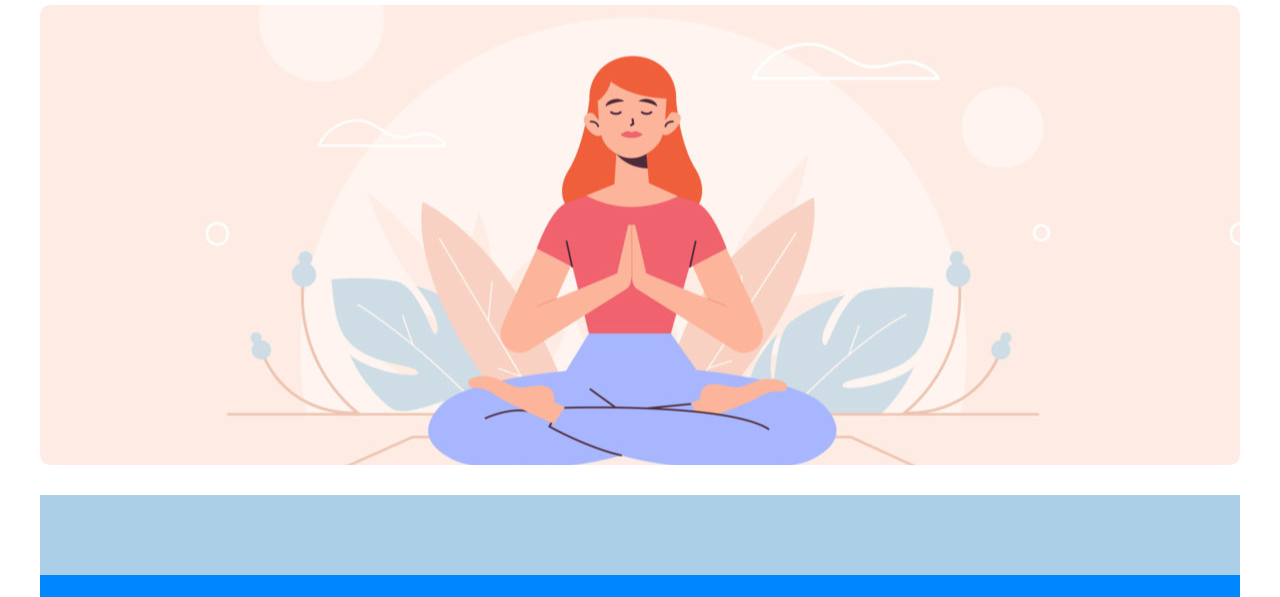
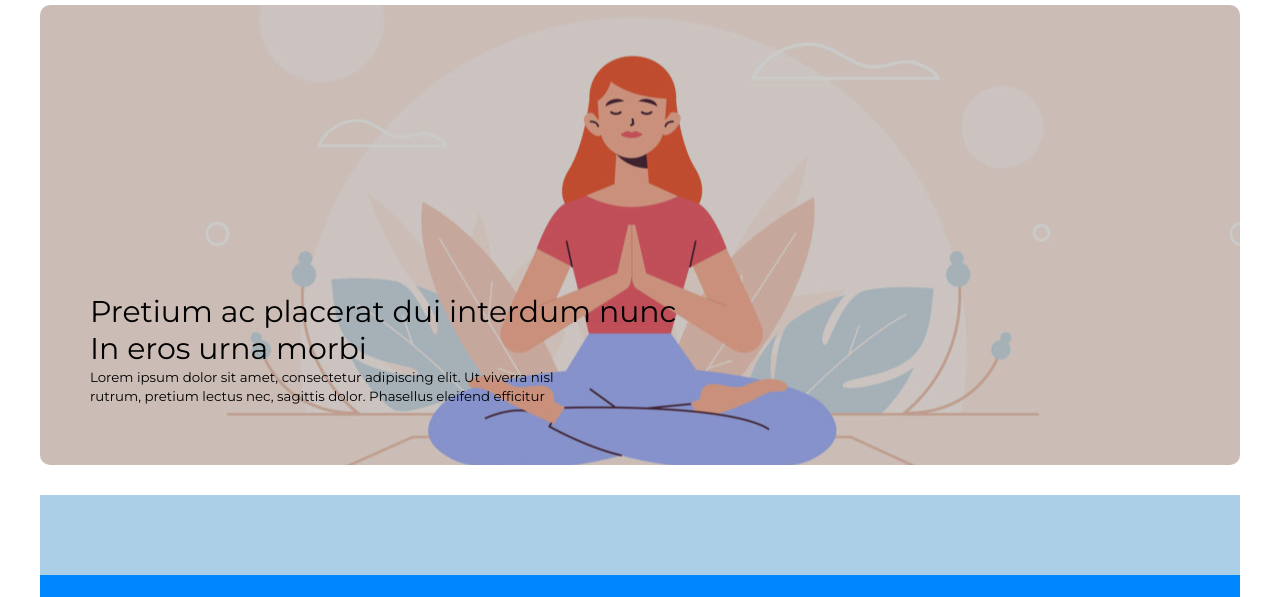
Before and after one commit to Evanflow89/htmlcss-wp, a plain HTML site: page index.html in a window 1280 px wide. Shown: the part 165-762 px from the top of the page. Drawn offline with Linux system fonts and the light colour scheme.

Commit message:
Added Content hero structure

```diff
--- a/Css/style.css
+++ b/Css/style.css
@@ -54,7 +54,21 @@ width: 100%x;
 background-image: url(../img/banner.jpg);
 background-position: center center;
 margin-bottom: 30px;
+filter: brightness(80%);
+position: relative;
 }
+
+.content-hero {
+    position: absolute;
+    bottom: 60px;
+    left: 50px;
+}
+
+.content-hero h2 {
+    font-weight: 400;
+    font-size: 30px;
+}
+
 
 .layout {
     min-height: 400px;
--- a/index.html
+++ b/index.html
@@ -32,9 +32,18 @@
             <!-- ###################### /SECTION HEADER ###################### -->
             <!-- ######################## SECTION HERO ###################### -->
         </div>
+
         <div class="hero">
-            <!-- ####################### /SECTION HERO ###################### -->
+
+            <div class="content-hero">
+                <h2>Pretium ac placerat dui interdum nunc <br>
+                    In eros urna morbi</h2>
+                <small>Lorem ipsum dolor sit amet, consectetur adipiscing elit. Ut viverra nisl <br>
+                    rutrum, pretium lectus nec, sagittis dolor. Phasellus eleifend efficitur</small>
+            </div>
         </div>
+        <!-- ####################### /SECTION HERO ###################### -->
+
         <!-- ######################## SECTION LAYOUT ###################### -->
         <div class="layout clearfix">
             <div class="lay-head">
```
